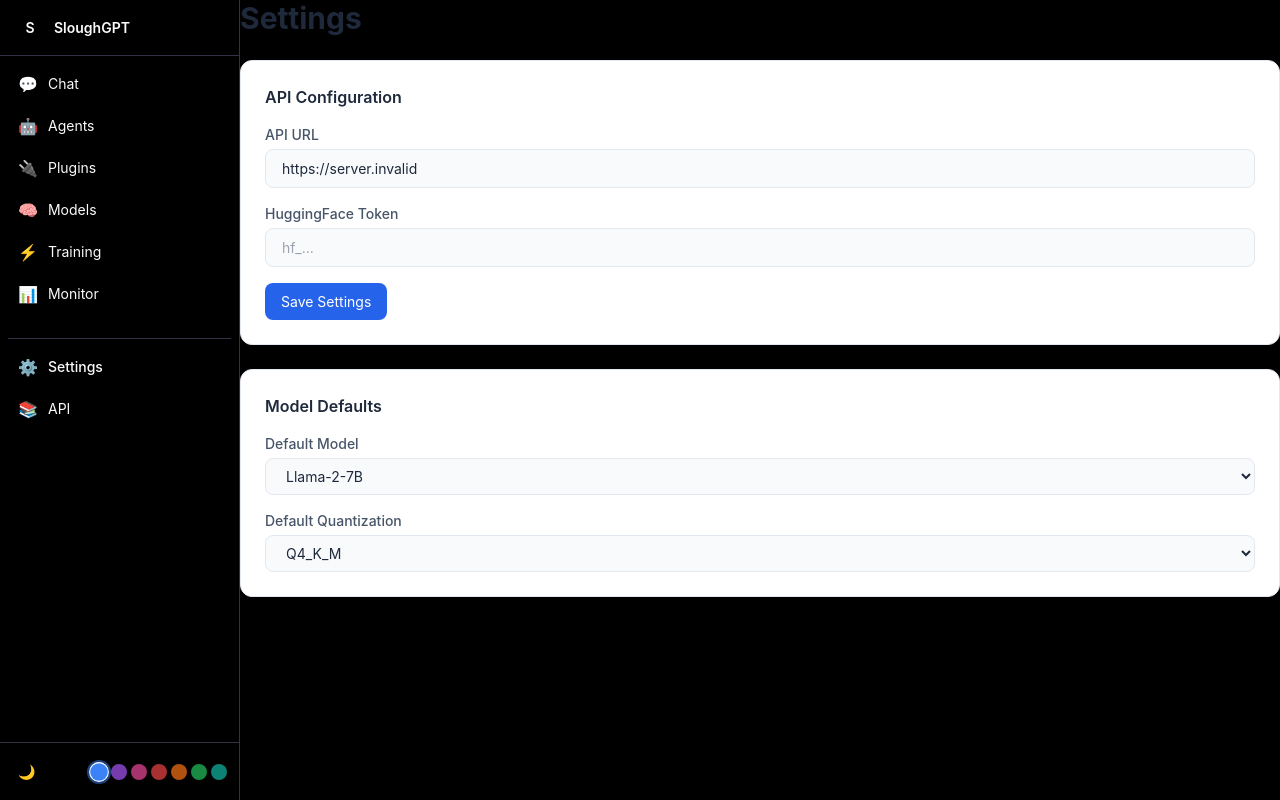
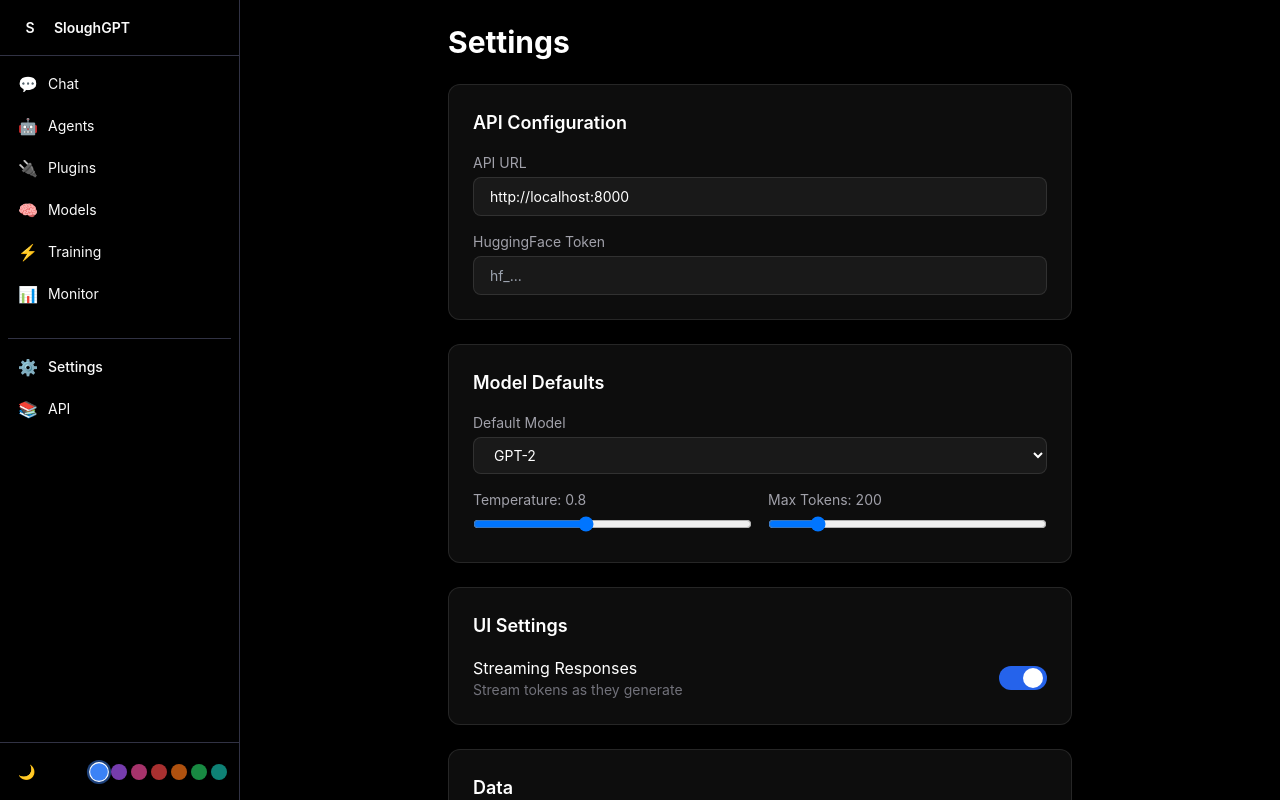
Before and after one commit to iamtowbee/sloughGPT, a Next.js app in the folder web/: page /settings in a window 1280 px wide. Shown: the top 800 px of the page. Built offline with nearby package versions, Linux system fonts and the light colour scheme; no server answers.

Commit message:
feat: Enhance settings page with localStorage persistence
- Save/load settings from localStorage
- Temperature and max tokens sliders
- Streaming toggle
- Clear chat history option
- Dark theme styling

```diff
--- a/web/app/(app)/settings/page.tsx
+++ b/web/app/(app)/settings/page.tsx
@@ -1,78 +1,170 @@
 'use client'
 
-import { useState } from 'react'
+import { useState, useEffect } from 'react'
+
+interface Settings {
+  apiUrl: string
+  hfToken: string
+  defaultModel: string
+  defaultTemp: number
+  defaultMaxTokens: number
+  theme: 'dark' | 'light' | 'system'
+  streaming: boolean
+}
 
 export default function SettingsPage() {
-  const [apiUrl, setApiUrl] = useState(process.env.NEXT_PUBLIC_API_URL || 'http://localhost:8000')
-  const [hfToken, setHfToken] = useState('')
+  const [settings, setSettings] = useState<Settings>({
+    apiUrl: 'http://localhost:8000',
+    hfToken: '',
+    defaultModel: 'gpt2',
+    defaultTemp: 0.8,
+    defaultMaxTokens: 200,
+    theme: 'dark',
+    streaming: true,
+  })
+  const [saved, setSaved] = useState(false)
+
+  useEffect(() => {
+    const stored = localStorage.getItem('sloughgpt_settings')
+    if (stored) {
+      setSettings(JSON.parse(stored))
+    }
+  }, [])
+
+  const saveSettings = () => {
+    localStorage.setItem('sloughgpt_settings', JSON.stringify(settings))
+    setSaved(true)
+    setTimeout(() => setSaved(false), 2000)
+  }
+
+  const clearChat = () => {
+    if (confirm('Clear all chat history?')) {
+      localStorage.removeItem('sloughgpt_messages')
+    }
+  }
 
   return (
-    <div>
-      <h1 className="text-3xl font-bold text-slate-800 dark:text-white mb-6">Settings</h1>
+    <div className="p-6 max-w-2xl mx-auto">
+      <div className="flex items-center justify-between mb-6">
+        <h1 className="text-3xl font-bold text-white">Settings</h1>
+        {saved && (
+          <span className="text-green-400 text-sm">Saved!</span>
+        )}
+      </div>
 
       <div className="space-y-6">
-        <div className="bg-white dark:bg-slate-800 rounded-xl border border-slate-200 dark:border-slate-700 p-6">
-          <h2 className="font-semibold text-slate-800 dark:text-white mb-4">API Configuration</h2>
-
+        <div className="bg-white/5 border border-white/10 rounded-xl p-6">
+          <h2 className="text-lg font-semibold text-white mb-4">API Configuration</h2>
           <div className="space-y-4">
             <div>
-              <label className="block text-sm font-medium text-slate-600 dark:text-slate-300 mb-1">
-                API URL
-              </label>
+              <label className="block text-sm text-zinc-400 mb-1">API URL</label>
               <input
                 type="text"
-                value={apiUrl}
-                onChange={(e) => setApiUrl(e.target.value)}
-                className="w-full bg-slate-50 dark:bg-slate-900 border border-slate-200 dark:border-slate-700 rounded-lg px-4 py-2 text-slate-800 dark:text-white"
+                value={settings.apiUrl}
+                onChange={(e) => setSettings({ ...settings, apiUrl: e.target.value })}
+                className="w-full bg-white/5 border border-white/10 rounded-lg px-4 py-2 text-white"
               />
             </div>
-
             <div>
-              <label className="block text-sm font-medium text-slate-600 dark:text-slate-300 mb-1">
-                HuggingFace Token
-              </label>
+              <label className="block text-sm text-zinc-400 mb-1">HuggingFace Token</label>
               <input
                 type="password"
-                value={hfToken}
-                onChange={(e) => setHfToken(e.target.value)}
+                value={settings.hfToken}
+                onChange={(e) => setSettings({ ...settings, hfToken: e.target.value })}
                 placeholder="hf_..."
-                className="w-full bg-slate-50 dark:bg-slate-900 border border-slate-200 dark:border-slate-700 rounded-lg px-4 py-2 text-slate-800 dark:text-white"
+                className="w-full bg-white/5 border border-white/10 rounded-lg px-4 py-2 text-white"
               />
             </div>
-
-            <button className="bg-blue-600 hover:bg-blue-700 text-white rounded-lg px-4 py-2">
-              Save Settings
-            </button>
           </div>
         </div>
 
-        <div className="bg-white dark:bg-slate-800 rounded-xl border border-slate-200 dark:border-slate-700 p-6">
-          <h2 className="font-semibold text-slate-800 dark:text-white mb-4">Model Defaults</h2>
-
+        <div className="bg-white/5 border border-white/10 rounded-xl p-6">
+          <h2 className="text-lg font-semibold text-white mb-4">Model Defaults</h2>
           <div className="space-y-4">
             <div>
-              <label className="block text-sm font-medium text-slate-600 dark:text-slate-300 mb-1">
-                Default Model
-              </label>
-              <select className="w-full bg-slate-50 dark:bg-slate-900 border border-slate-200 dark:border-slate-700 rounded-lg px-4 py-2 text-slate-800 dark:text-white">
-                <option value="llama-2-7b">Llama-2-7B</option>
+              <label className="block text-sm text-zinc-400 mb-1">Default Model</label>
+              <select
+                value={settings.defaultModel}
+                onChange={(e) => setSettings({ ...settings, defaultModel: e.target.value })}
+                className="w-full bg-white/5 border border-white/10 rounded-lg px-4 py-2 text-white"
+              >
                 <option value="gpt2">GPT-2</option>
-                <option value="mistral-7b">Mistral-7B</option>
+                <option value="sloughgpt">SloughGPT</option>
+                <option value="hf/gpt2-medium">GPT-2 Medium</option>
               </select>
             </div>
-
-            <div>
-              <label className="block text-sm font-medium text-slate-600 dark:text-slate-300 mb-1">
-                Default Quantization
-              </label>
-              <select className="w-full bg-slate-50 dark:bg-slate-900 border border-slate-200 dark:border-slate-700 rounded-lg px-4 py-2 text-slate-800 dark:text-white">
-                <option value="q4_k_m">Q4_K_M</option>
-                <option value="q8_0">Q8_0</option>
-                <option value="f16">F16</option>
-              </select>
+            <div className="grid grid-cols-2 gap-4">
+              <div>
+                <label className="block text-sm text-zinc-400 mb-1">Temperature: {settings.defaultTemp}</label>
+                <input
+                  type="range"
+                  min="0"
+                  max="2"
+                  step="0.1"
+                  value={settings.defaultTemp}
+                  onChange={(e) => setSettings({ ...settings, defaultTemp: parseFloat(e.target.value) })}
+                  className="w-full"
+                />
+              </div>
+              <div>
+                <label className="block text-sm text-zinc-400 mb-1">Max Tokens: {settings.defaultMaxTokens}</label>
+                <input
+                  type="range"
+                  min="50"
+                  max="1000"
+                  step="50"
+                  value={settings.defaultMaxTokens}
+                  onChange={(e) => setSettings({ ...settings, defaultMaxTokens: parseInt(e.target.value) })}
+                  className="w-full"
+                />
+              </div>
             </div>
           </div>
         </div>
+
+        <div className="bg-white/5 border border-white/10 rounded-xl p-6">
+          <h2 className="text-lg font-semibold text-white mb-4">UI Settings</h2>
+          <div className="space-y-4">
+            <div className="flex items-center justify-between">
+              <div>
+                <p className="text-white">Streaming Responses</p>
+                <p className="text-sm text-zinc-500">Stream tokens as they generate</p>
+              </div>
+              <button
+                onClick={() => setSettings({ ...settings, streaming: !settings.streaming })}
+                className={`w-12 h-6 rounded-full transition-colors ${
+                  settings.streaming ? 'bg-blue-600' : 'bg-white/10'
+                }`}
+              >
+                <div className={`w-5 h-5 rounded-full bg-white transition-transform ${
+                  settings.streaming ? 'translate-x-6' : 'translate-x-0.5'
+                }`} />
+              </button>
+            </div>
+          </div>
+        </div>
+
+        <div className="bg-white/5 border border-white/10 rounded-xl p-6">
+          <h2 className="text-lg font-semibold text-white mb-4">Data</h2>
+          <div className="space-y-3">
+            <button
+              onClick={clearChat}
+              className="w-full bg-red-600/20 hover:bg-red-600/30 text-red-400 rounded-lg px-4 py-2 text-left"
+            >
+              Clear Chat History
+            </button>
+            <p className="text-sm text-zinc-500">
+              Stored in localStorage. Clearing will remove all saved conversations.
+            </p>
+          </div>
+        </div>
+
+        <button
+          onClick={saveSettings}
+          className="w-full bg-blue-600 hover:bg-blue-700 text-white rounded-lg px-4 py-3 font-medium"
+        >
+          Save Settings
+        </button>
       </div>
     </div>
   )
```
